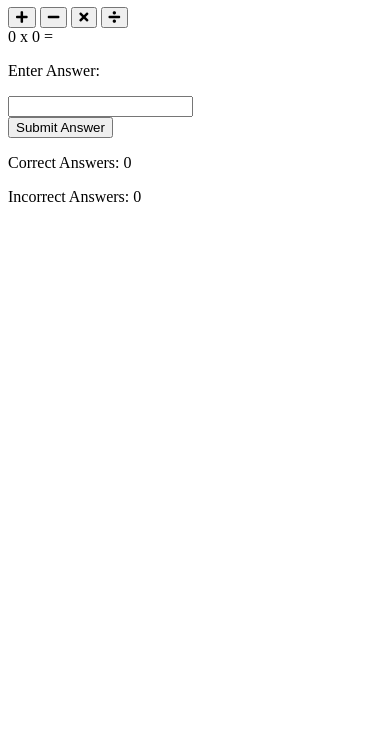
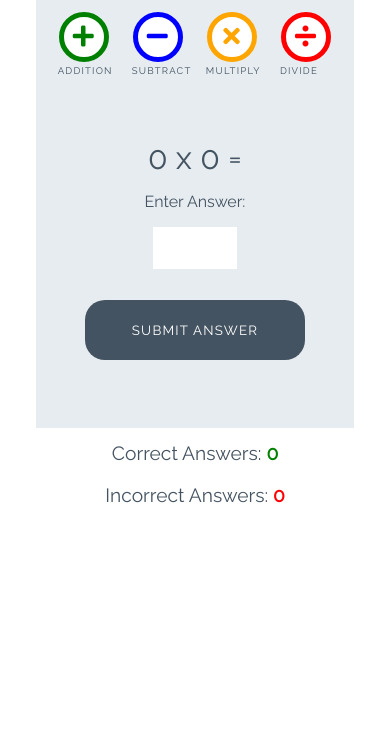
Before and after one commit to NSC15/love-maths, a plain HTML site: page index.html in a window 390 px wide. Shown: the part 112-844 px from the top of the page. Drawn offline with Linux system fonts and the light colour scheme.

Commit message:
add css and button data-type and after psuedo

```diff
--- a/assets/css/style.css
+++ b/assets/css/style.css
@@ -0,0 +1,252 @@
+body {
+    background-color: white;
+    font-family: "Raleway", sans-serif;
+    color: #445361;
+    text-align: center;
+}
+
+/* --------- Heading */
+
+.heading {
+    text-align: center;
+    font-size: 2.5rem;
+}
+
+.logo {
+    height: 40px;
+    padding-right: 5px;
+}
+
+/* --------- Game layout */
+
+.game-area {
+    background-color: #E6ECF0;
+    box-sizing: border-box;
+    width: 85%;
+    height: 65vh;
+    max-height: 450px;
+    max-width: 830px;
+    margin-left: auto;
+    margin-right: auto;
+    padding: 1%;
+}
+
+.question-area {
+    width: 50%;
+    font-size: 2rem;
+    margin: auto;
+    padding: 50px 0;
+}
+
+.question-area span {
+    padding: 0 15px;
+}
+
+.score-area {
+    margin: 5px auto;
+    width: 60%;
+    font-size: 1.2rem;
+}
+
+.controls-area {
+    width: 85%;
+    margin: 30px auto;
+}
+
+#score {
+    color: green;
+    font-weight: bold;
+}
+
+#incorrect {
+    color: red;
+    font-weight: bold;
+}
+
+.answer-message {
+    display: none;
+    font-size: 1rem;
+}
+
+#answer-box {
+    border: none;
+    color: #445361;
+    display: inline-block;
+    height: 40px;
+    width: 80px;
+    font-size: 1.2rem;
+}
+
+.scores {
+    display: inline-block;
+    padding: 25px;
+}
+
+/* --------- Buttons */
+
+.btn {
+    width: 220px;
+    height: 60px;
+    font-family: "Raleway", sans-serif;
+    text-transform: uppercase;
+    letter-spacing: 1.2px;
+    color: white;
+}
+
+.btn:focus {
+    outline: none;
+}
+
+.btn--big {
+    padding-top: 10px;
+    border-radius: 50%;
+    background-color: white;
+    border: 10px solid;
+    width: 100px;
+    height: 100px;
+    font-size: 3.2rem;
+    margin: 0 30px;
+    transition: all 0.5s;
+}
+
+.btn--big::after {
+    content: attr(data-type);
+    font-size: 1rem;
+    color: #445361;
+    position: relative;
+    left: -0.5em;
+}
+
+.btn--blue {
+    border-color: blue;
+    color: blue;
+}
+
+.btn--blue:active,
+.btn--blue:hover {
+    background-color: darkblue;
+    color: white;
+}
+
+.btn--orange {
+    border-color: orange;
+    color: orange;
+}
+
+.btn--orange:active,
+.btn--orange:hover {
+    background-color: darkorange;
+    color: white;
+}
+
+.btn--red {
+    border-color: red;
+    color: red;
+}
+
+.btn--red:active,
+.btn--red:hover {
+    background-color: darkred;
+    color: white;
+}
+
+.btn--green {
+    border-color: green;
+    color: green;
+}
+
+.btn--green:active,
+.btn--green:hover {
+    background-color: darkgreen;
+    color: white;
+}
+
+.btn--gray {
+    margin-top: 25px;
+    background-color: #445361;
+    border: 1px transparent;
+    border-radius: 20px;
+}
+
+.btn--gray:active,
+.btn--gray:hover {
+    background-color: #0d1013;
+}
+
+/* --------- Media queries */
+
+@media (max-width: 414px) {
+    .controls-area {
+        width: 100%;
+    }
+
+    .btn--big {
+        margin: 0 10px;
+        padding: 5px;
+        border: 5px solid;
+        width: 50px;
+        height: 50px;
+        font-size: 1.5rem;
+    }
+
+    .btn--big::after {
+        font-size: 0.6rem;
+        left: -0.7rem;
+    }
+
+    .question-area {
+        padding: 10% 0;
+        width: 100%;
+    }
+
+    .question-area span {
+        padding: 0;
+    }
+
+    .answer-message {
+        display: block;
+    }
+
+    #answer-box {
+        display: block;
+        margin: 0 auto;
+    }
+
+    .btn--gray {
+        margin-top: 0;
+    }
+
+    .score-area {
+        width: 100%;
+    }
+
+    .scores {
+        margin: 0.5em auto;
+        display: block;
+        padding: 5px;
+    }
+
+    .heading {
+        font-size: 2rem;
+    }
+}
+
+@media (max-width: 320px) {
+    .game-area {
+        height: 70vh;
+    }
+
+    .controls-area {
+        width: 75%;
+        margin: 10px auto;
+    }
+
+    .btn--big {
+        margin: 10px 10px;
+    }
+
+    .question-area {
+        padding: 10px 0;
+    }
+
+}
--- a/index.html
+++ b/index.html
@@ -19,16 +19,16 @@
 
     <div class="game-area">
         <div class="controls-area">
-            <button class="btn btn--big btn--green">
+            <button data-type="addition" class="btn btn--big btn--green">
                 <i class="fas fa-plus"></i>
             </button>
-            <button class="btn btn--big btn--blue">
+            <button data-type="subtract" class="btn btn--big btn--blue">
                 <i class="fas fa-minus"></i>
             </button>
-            <button class="btn btn--big btn--orange">
+            <button data-type="multiply" class="btn btn--big btn--orange">
                 <i class="fas fa-times"></i>
             </button>
-            <button class="btn btn--big btn--red">
+            <button data-type="divide" class="btn btn--big btn--red">
                 <i class="fas fa-divide"></i>
             </button>
         </div>
```
